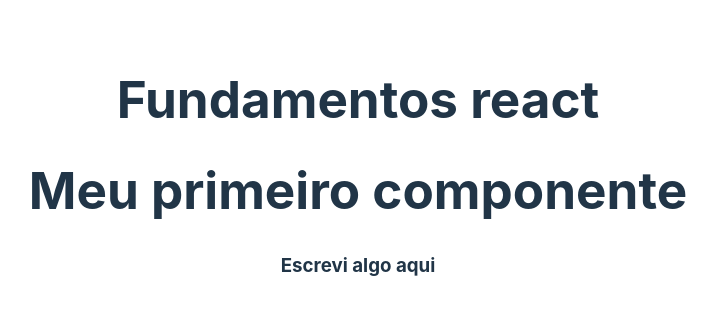
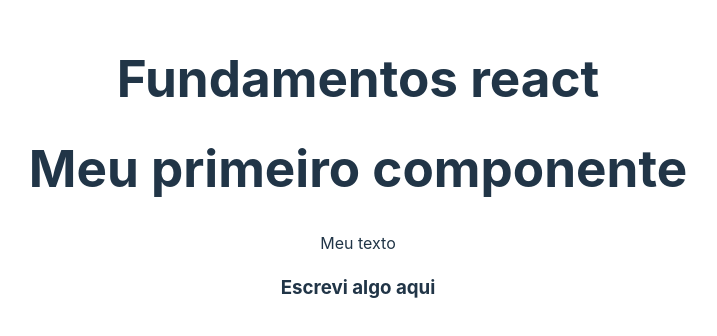
Before and after one commit to Emanuelsyngles/Estudos-react, a React (Vite) app in the folder 2_FUNDAMENTOS/fundamentos/: page / in a window 1280 px wide. Shown: the part 232-568 px from the top of the page, without its empty margins (282-999 px from the left). Built offline with nearby package versions, Linux system fonts and the light colour scheme.

Commit message:
Entendendo os componentes.

```diff
--- a/2_FUNDAMENTOS/fundamentos/src/components/FirstComponent.jsx
+++ b/2_FUNDAMENTOS/fundamentos/src/components/FirstComponent.jsx
@@ -1,7 +1,9 @@
 const FirstComponent = () => {
   return (
+    /*Algum comentário*/
     <>
       <h1>Meu primeiro componente</h1>
+      <p className="teste">Meu texto</p>
     </>
   );
 };
```
